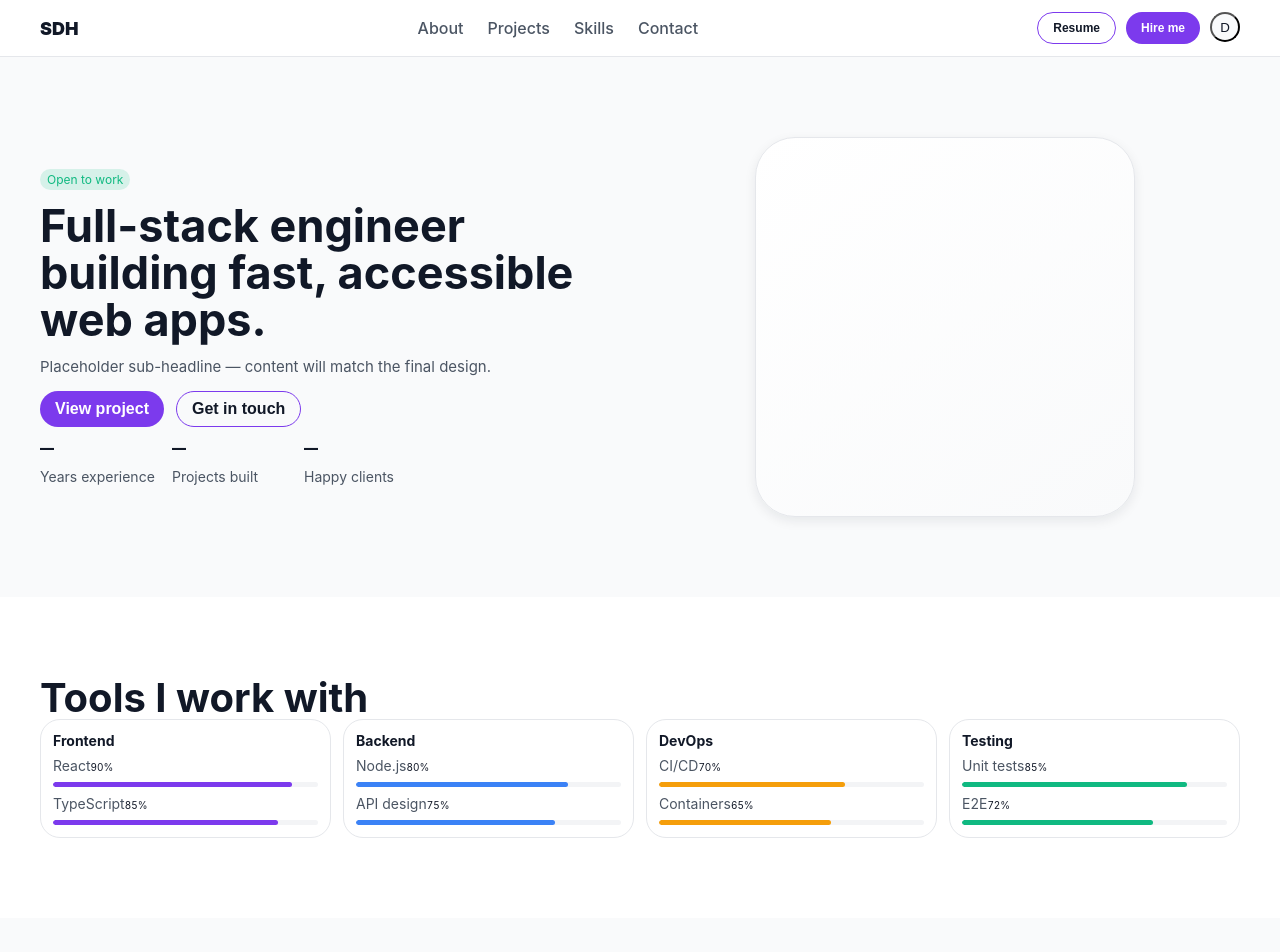
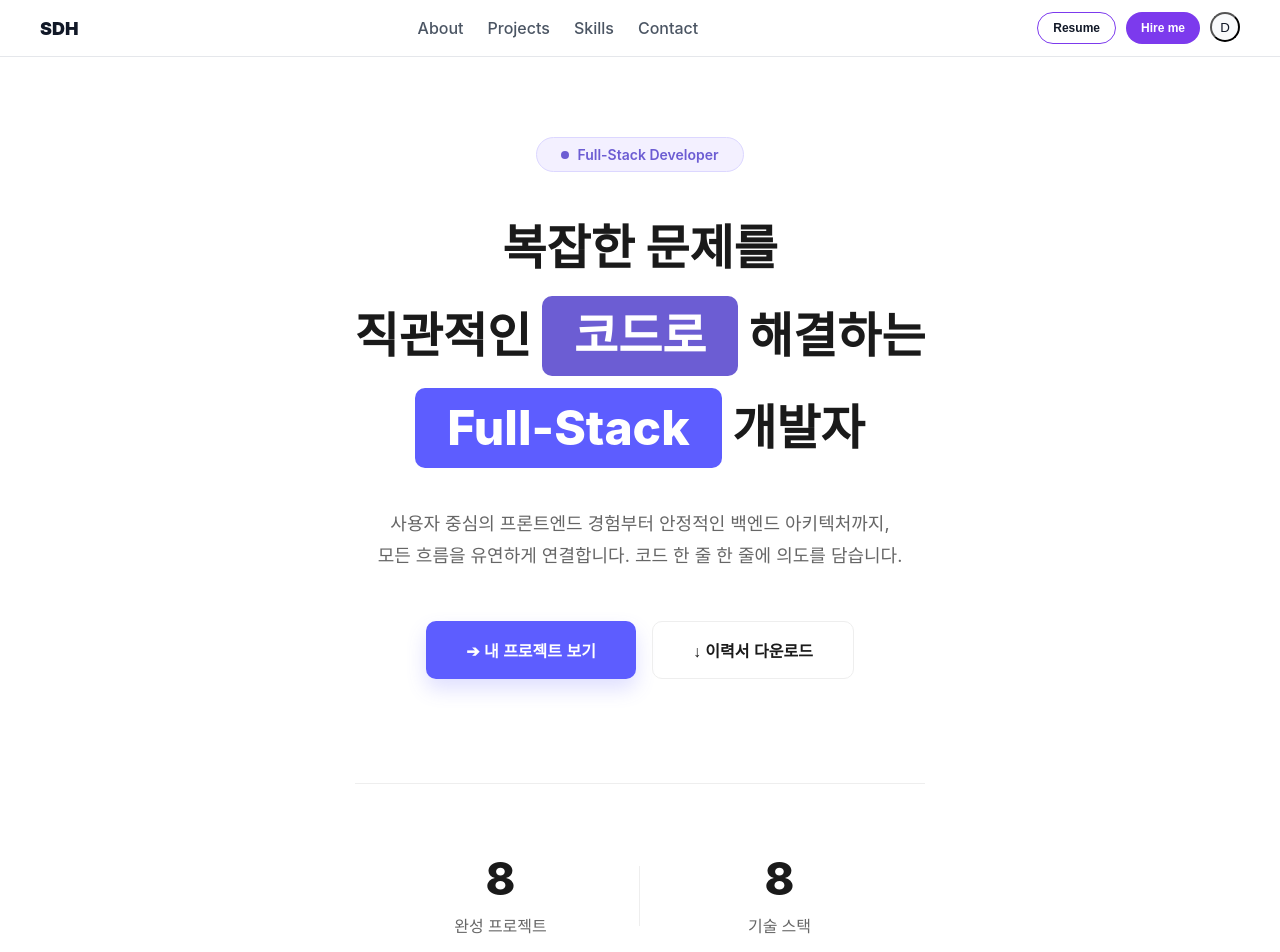
Before and after one commit to lsmxy4/Portfolio, a React (Vite) app: page / in a window 1280 px wide. Shown: the top 952 px of the page. Built offline with nearby package versions, Linux system fonts and the light colour scheme; a web font is replaced by a local one.

Commit message:
hero update

```diff
--- a/src/components/hero/Hero.jsx
+++ b/src/components/hero/Hero.jsx
@@ -1,8 +1,8 @@
 import React from 'react'
 import styles from './Hero.module.scss'
-import { motion as Motion, scale } from 'framer-motion'
+import { motion as Motion } from 'framer-motion'
 import Stats from '../stats/Stats'
-import { contentVariants,itemVariants,visualVariants } from '../../utils/aniValue'
+import { contentVariants, itemVariants } from '../../utils/aniValue'
 
 const Hero = () => {
     return (
@@ -14,43 +14,38 @@ const Hero = () => {
                     whileInView="show"
                     viewport={{ amount: .3 }}
                     className={styles.content}>
-                    <Motion.span
-                        variants={itemVariants}
-                        className="badge badge__green">
-                        Open to work
+
+                    {/* 상단 배지 */}
+                    <Motion.span variants={itemVariants} className={styles.badge}>
+                        Full-Stack Developer
                     </Motion.span>
-                    <Motion.h1
-                        id='hero-heading'
-                        variants={itemVariants}
-                        className="tit">
-                        Full-stack engineer building fast, accessible web apps.
+
+                    {/* 메인 타이틀 */}
+                    <Motion.h1 id='hero-heading' variants={itemVariants} className={styles.tit}>
+                        <span>복잡한 문제를</span>
+                        <span>직관적인 <span className={styles.highlight}>코드로</span> 해결하는</span>
+                        <span><span className={styles.point}>Full-Stack</span> 개발자</span>
                     </Motion.h1>
-                    <Motion.p
-                        variants={itemVariants}
-                        className="txt">
-                        Placeholder sub-headline — content will match the final design.
+                    {/* 서브 텍스트 */}
+                    <Motion.p variants={itemVariants} className={styles.txt}>
+                        사용자 중심의 프론트엔드 경험부터 안정적인 백엔드 아키텍처까지,<br />
+                        모든 흐름을 유연하게 연결합니다. 코드 한 줄 한 줄에 의도를 담습니다.
                     </Motion.p>
-                    <Motion.div
-                        variants={itemVariants}
-                        className={styles.cta}>
-                        <button type='button'
-                            className='btn btn__primary'
-                        >View project</button>
-                        <button type='button'
-                            className='btn btn__outline'
-                        >Get in touch</button>
+
+                    {/* 버튼 그룹 */}
+                    <Motion.div variants={itemVariants} className={styles.cta}>
+                        <button type='button' className={styles.btnPrimary}>
+                            <span className={styles.icon}>➔</span> 내 프로젝트 보기
+                        </button>
+                        <button type='button' className={styles.btnOutline}>
+                            <span className={styles.icon}>↓</span> 이력서 다운로드
+                        </button>
                     </Motion.div>
-                    <Motion.div variants={itemVariants}>
+
+                    {/* 하단 통계 */}
+                    <Motion.div variants={itemVariants} className={styles.statsWrapper}>
                         <Stats />
                     </Motion.div>
-                </Motion.div>
-                <Motion.div
-                    variants={visualVariants}
-                    initial="hidden"
-                    whileInView="show"
-                    viewport={{ once: true, amount: .3 }}
-                    className={styles.visual} >
-                    <div className={styles.imageFrame} />
                 </Motion.div>
             </div>
         </section>
--- a/src/components/hero/Hero.module.scss
+++ b/src/components/hero/Hero.module.scss
@@ -1,41 +1,139 @@
 @use '../../styles/variables' as *;
-.hero{
-    background-color: var(--color-bg-muted);
-    .inner{
+
+:root {
+    --hero-bg: #ffffff;
+    --hero-text: #1a1a1a;
+    --hero-subtext: #666666;
+    --hero-badge-bg: #f3f0ff;
+    --hero-badge-border: #dcd7ff;
+    --hero-divider: #eeeeee;
+    --hero-btn-outline-border: #eeeeee;
+    --hero-btn-outline-shadow: rgba(0, 0, 0, 0.05);
+}
+
+[data-theme='dark'] {
+    --hero-bg: #0a0a0a;
+    --hero-text: #ffffff;
+    --hero-subtext: #b0b0b0;
+    --hero-badge-bg: #1a1a2e;
+    --hero-badge-border: #{$color-primary}; // $color-primary 사용
+    --hero-divider: rgba(255, 255, 255, 0.1);
+    --hero-btn-outline-border: #444444;
+    --hero-btn-outline-shadow: transparent;
+}
+
+.hero {
+    background-color: var(--hero-bg);
+    color: var(--hero-text);
+    min-height: 90vh;
+    display: flex;
+    align-items: center;
+    font-family: $font-sans;
+    transition: $transition-theme;
+
+    .inner {
         padding: $space-12 0;
-        display: grid;
-        gap: 2rem;
-        align-items: center;
 
-        @media (min-width:900px){
-            grid-template-columns: 1fr 1fr;
-        }
-        .content{
+        .content {
             display: flex;
             flex-direction: column;
-            gap: $space-2;
+            align-items: center;
+            text-align: center;
+            gap: $space-6;
 
-            .cta{
+            /* 1. 상단 배지 */
+            .badge {
+                display: inline-flex;
+                align-items: center;
+                gap: $space-1;
+                background-color: var(--hero-badge-bg);
+                border: 1.5px solid var(--hero-badge-border);
+                color: #6c5dd3;
+                border-radius: $radius-full;
+                padding: $space-1 $space-4;
+                font-size: $font-size-sm;
+                font-weight: 600;
+                transition: $transition-theme;
+
+                &::before {
+                    content: '';
+                    width: 0.8rem;
+                    height: 0.8rem;
+                    background-color: #6c5dd3;
+                    border-radius: 50%;
+                }
+            }
+
+            /* 2. 메인 타이틀 (줄 간격 강조) */
+            .tit {
+                font-size: clamp(2.8rem, 6.5vw, 4.8rem);
+                font-weight: 800;
+                line-height: 1.5;
                 display: flex;
+                flex-direction: column;
                 gap: $space-2;
+                word-break: keep-all;
 
+                .highlight, .point {
+                    color: #ffffff;
+                    padding: 0.4rem $space-5;
+                    border-radius: $radius-sm;
+                    display: inline-block;
+                }
+
+                .highlight { background-color: #6c5dd3; }
+                .point { background-color: #5d5dff; }
             }
-        }
-        .visual{
-            display: flex;
-            justify-content: center;
 
-            .imageFrame{
-                width: min(100%,380px);
-                aspect-ratio: 1;
-                background: linear-gradient(
-                    145deg,
-                    var(--color-card-bg),
-                    var(--color-bg-muted)
-                );
-                border: 1px solid var(--color-border);
-                border-radius: $radius-xl;
-                box-shadow: var(--shadow-md);
+            /* 3. 서브 텍스트 */
+            .txt {
+                color: var(--hero-subtext);
+                line-height: 1.8;
+                font-size: $font-size-lg;
+                max-width: 80rem;
+                transition: $transition-theme;
+            }
+
+            /* 4. 버튼 그룹 */
+            .cta {
+                display: flex;
+                gap: $space-3;
+                margin-top: $space-1;
+
+                button {
+                    font-size: $font-size-md;
+                    padding: $space-3 $space-6;
+                    border-radius: $radius-sm;
+                    font-weight: 700;
+                    cursor: pointer;
+                    transition: $transition-theme, transform 0.2s ease;
+
+                    &:active { transform: scale(0.96); }
+                }
+
+                .btnPrimary {
+                    background-color: #5d5dff;
+                    color: white;
+                    border: none;
+                    box-shadow: 0 1rem 2rem rgba(93, 93, 255, 0.2);
+                }
+
+                .btnOutline {
+                    background-color: transparent;
+                    color: var(--hero-text);
+                    border: 1px solid var(--hero-btn-outline-border);
+                    box-shadow: var(--hero-btn-outline-shadow);
+                }
+            }
+
+            /* 5. 하단 통계 섹션 경계선 */
+            .statsWrapper {
+                margin-top: $space-10;
+                width: 100%;
+                max-width: 60rem;
+                border-top: 1px solid var(--hero-divider);
+                padding-top: $space-6;
+                transition: border-color 0.2s ease;
             }
         }
     }
--- a/src/components/stats/Stats.jsx
+++ b/src/components/stats/Stats.jsx
@@ -1,23 +1,25 @@
 import React from 'react'
 import styles from './Stats.module.scss'
 
-const items =[
-  { label: 'Years experience', value: '—' },
-  { label: 'Projects built', value: '—' },
-  { label: 'Happy clients', value: '—' },
-]
+const Stats = () => {
+    return (
+        <div className={styles.statsContainer}>
+            {/* 왼쪽 아이템 */}
+            <div className={styles.statItem}>
+                <strong className={styles.value}>8</strong>
+                <span className={styles.label}>완성 프로젝트</span>
+            </div>
 
-const Stats = () => {
-  return (
-    <ul className={styles.stats}>
-        {items.map(({label,value}) =>(
-            <li key = {label} className={styles.item}>
-                <span className={styles.value}>{value}</span>
-                <span className={styles.label}>{label}</span>
-            </li>
-        ))}
-    </ul>
-  )
+            {/* 중앙 구분선 */}
+            <div className={styles.divider}></div>
+
+            {/* 오른쪽 아이템 */}
+            <div className={styles.statItem}>
+                <strong className={styles.value}>8</strong>
+                <span className={styles.label}>기술 스택</span>
+            </div>
+        </div>
+    )
 }
 
 export default Stats
--- a/src/components/stats/Stats.module.scss
+++ b/src/components/stats/Stats.module.scss
@@ -1,23 +1,68 @@
 @use '../../styles/variables' as *;
-.stats{
+
+.statsContainer {
     display: flex;
-    gap: $space-2;
+    justify-content: center;
+    align-items: center;
+    gap: $space-10; // 변수를 활용한 넉넉한 간격
+    width: 100%;
+    margin-top: $space-5;
+    transition: $transition-theme;
 
-    .item{
+    .statItem {
         display: flex;
         flex-direction: column;
-        gap: $space-2;
+        align-items: center;
+        min-width: 15rem; // 레이아웃 균형 유지
+
+        .value {
+            /* 이미지처럼 매우 큰 숫자 */
+            font-size: 4.5rem;
+            font-weight: 800;
+            line-height: 1;
+            /* 전역 테마 텍스트 색상 변수 사용 */
+            color: var(--hero-text);
+            transition: $transition-theme;
+        }
+
+        .label {
+            margin-top: $space-2;
+            font-size: $font-size-md;
+            font-weight: 500;
+            /* 전역 테마 보조 텍스트 색상 변수 사용 */
+            color: var(--hero-subtext);
+            transition: $transition-theme;
+        }
     }
 
-    .value{
-        font-size: $font-size-sm;
-        color: var(--color-text);
-        font-weight: 900;
-    }
-    .label{
-        font-size: $font-size-sm;
-        color: var(--color-text-muted);
-        display: block;
-        width: 12rem;
+    .divider {
+        width: 1px;
+        height: 6rem;
+        /* 전역 테마 구분선 색상 변수 사용 */
+        background-color: var(--hero-divider);
+        transition: $transition-theme;
     }
 }
+
+/* 모바일 대응: breakpoint-md (76.8rem) 기준 */
+@media (max-width: $breakpoint-md) {
+    .statsContainer {
+        gap: $space-6;
+
+        .statItem {
+            min-width: auto;
+
+            .value {
+                font-size: 3.2rem;
+            }
+
+            .label {
+                font-size: $font-size-sm;
+            }
+        }
+
+        .divider {
+            height: 4rem;
+        }
+    }
+}
```
